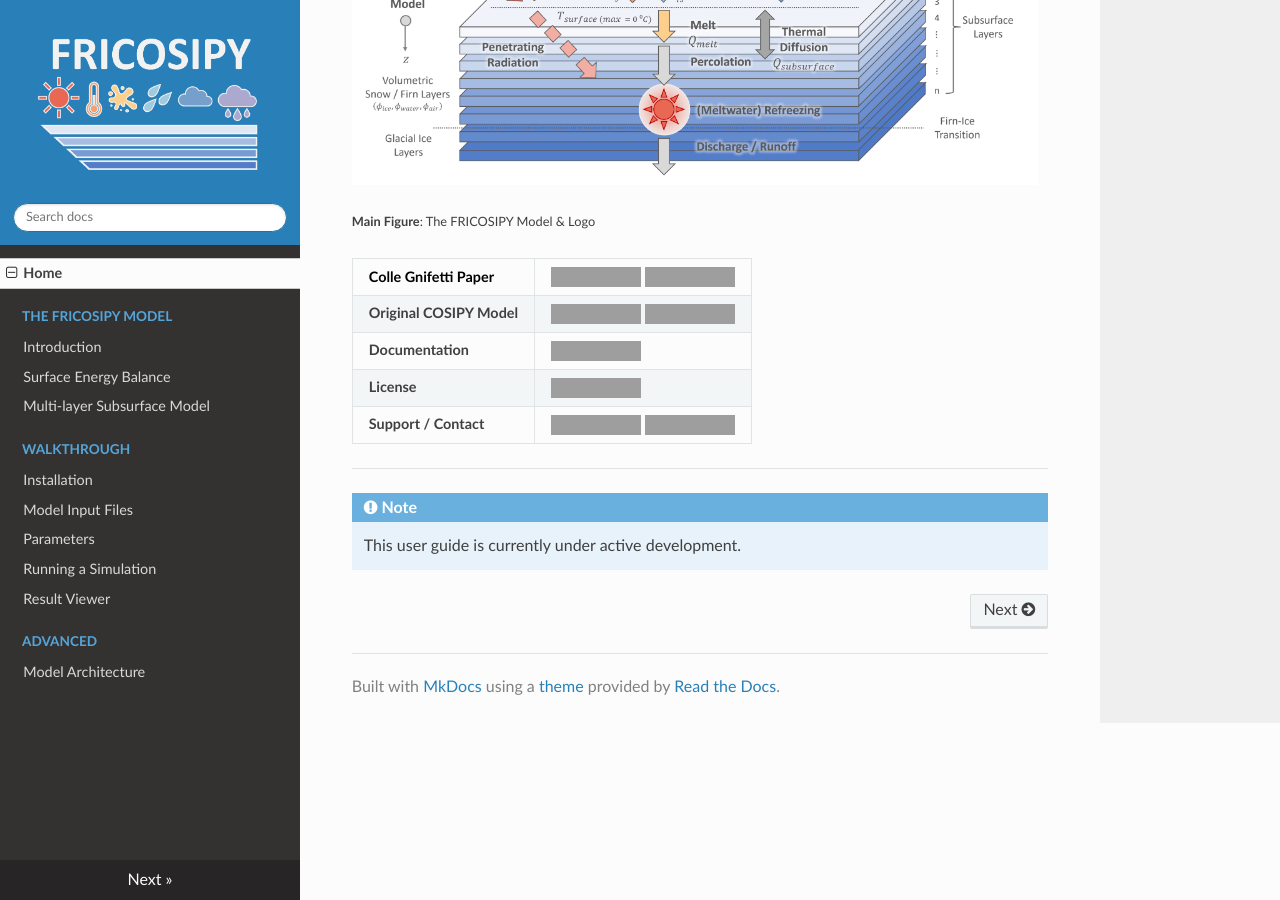
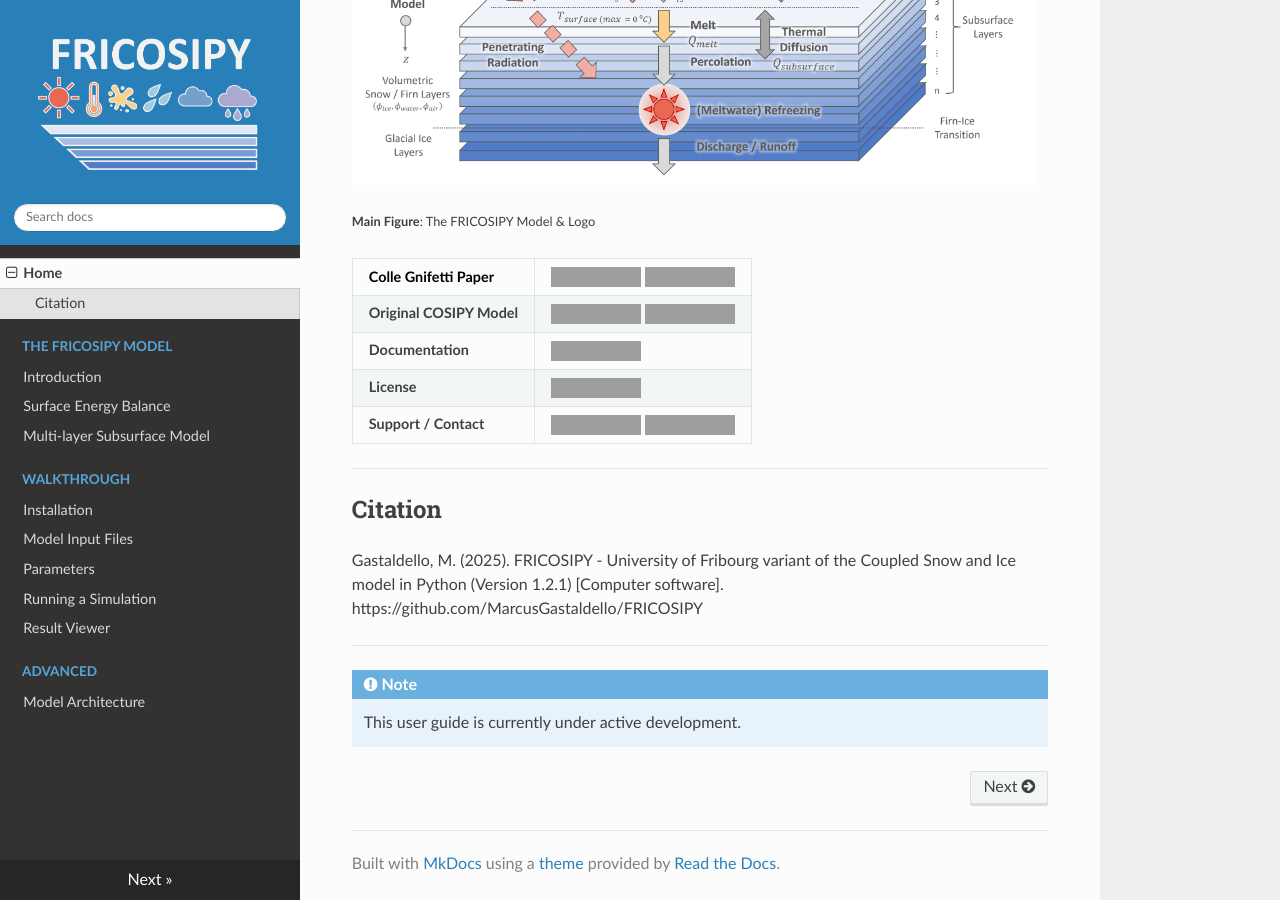
Before and after one commit to MarcusGastaldello/FRICOSIPY, an MkDocs documentation site: the page built from docs/index.md, in a window 1280 px wide and 900 px high, scrolled down 773 px, cut to the strip 0-900 px from the top of the window. Built offline with MkDocs 1.6.1, drawn with Linux system fonts in a browser that asks for light colours; nearby versions of some CDN libraries; grey boxes are pictures that could not be loaded.

Commit message:
Update index.md

```diff
--- a/docs/index.md
+++ b/docs/index.md
@@ -28,6 +28,12 @@
 
 ---
 
+## Citation
+
+Gastaldello, M. (2025). FRICOSIPY - University of Fribourg variant of the Coupled Snow and Ice model in Python (Version 1.2.1) [Computer software]. https://github.com/MarcusGastaldello/FRICOSIPY
+
+---
+
 !!! note
 
     This user guide is currently under active development.
```
